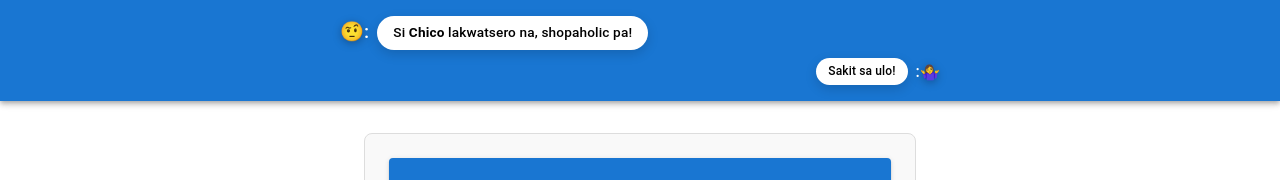
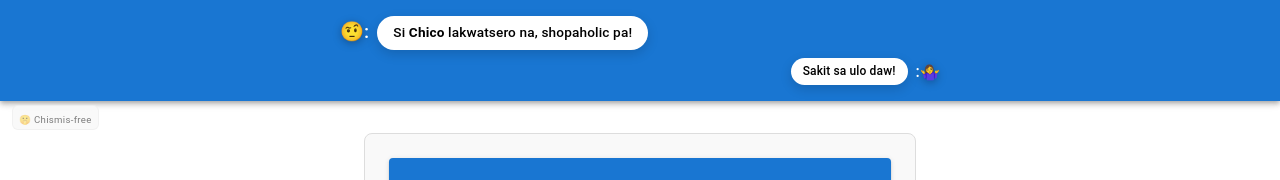
Before and after one commit to bayanicruz/expense-tracker, a React (Create React App) app in the folder client/: page / in a window 1280 px wide. Shown: the top 180 px of the page. Built offline with nearby package versions, Linux system fonts and the light colour scheme; no server answers; some icons are missing.

Commit message:
Update conversation experience

```diff
--- a/client/src/components/Header.js
+++ b/client/src/components/Header.js
@@ -3,6 +3,10 @@ import AppBar from '@mui/material/AppBar';
 import Toolbar from '@mui/material/Toolbar';
 import Typography from '@mui/material/Typography';
 import Box from '@mui/material/Box';
+import IconButton from '@mui/material/IconButton';
+import Collapse from '@mui/material/Collapse';
+import ExpandLess from '@mui/icons-material/ExpandLess';
+import ExpandMore from '@mui/icons-material/ExpandMore';
 import titlesConfig from '../config/titles.json';
 
 function Header() {
@@ -14,6 +18,7 @@ function Header() {
   const [touchEnd, setTouchEnd] = useState(null);
   const [users, setUsers] = useState([]);
   const [usersLoaded, setUsersLoaded] = useState(false);
+  const [isExpanded, setIsExpanded] = useState(true);
 
   const API_URL = process.env.REACT_APP_API_URL || '';
 
@@ -76,6 +81,10 @@ function Header() {
 
   const minSwipeDistance = 50;
 
+  const toggleExpanded = () => {
+    setIsExpanded(!isExpanded);
+  };
+
   const renderTitle = (text) => {
     // Split text by **bold** markers and render accordingly
     const parts = text.split(/\*\*(.*?)\*\*/g);
@@ -116,11 +125,21 @@ function Header() {
 
   return (
     <AppBar position="sticky">
-      <Toolbar sx={{ justifyContent: 'center', py: 2 }}>
+      <Toolbar sx={{ justifyContent: 'center', py: isExpanded ? 2 : 1, minHeight: isExpanded ? 'auto' : '48px' }}>
+        <Box sx={{ maxWidth: '600px', width: '100%', position: 'relative' }}>
+          {/* Collapsed State - Simple Title */}
+          {!isExpanded && (
+            <Box sx={{ display: 'flex', justifyContent: 'center', alignItems: 'center' }}>
+              <Typography variant="h6" sx={{ color: 'white', fontWeight: 600 }}>
+                Expense Tracker
+              </Typography>
+            </Box>
+          )}
+
+          {/* Collapsible Content */}
+          <Collapse in={isExpanded} timeout="auto" unmountOnExit>
             <Box
               sx={{
-            maxWidth: '600px',
-            width: '100%',
                 display: 'flex',
                 flexDirection: 'column',
                 gap: 1,
@@ -207,7 +226,41 @@ function Header() {
                 </Typography>
               </Box>
             </Box>
+          </Collapse>
+
+        </Box>
       </Toolbar>
+
+      {/* Hide/Show Conversation Button - Below header border */}
+      <Box sx={{
+        position: 'absolute',
+        top: 'calc(100% + 4px)',
+        left: '12px',
+        zIndex: 100,
+        backgroundColor: 'rgba(248, 248, 248, 0.8)',
+        backdropFilter: 'blur(6px)',
+        borderRadius: '6px',
+        padding: '1px 6px',
+        border: '1px solid rgba(0, 0, 0, 0.03)',
+        transition: 'all 0.2s ease'
+      }}>
+        <Typography
+          onClick={toggleExpanded}
+          variant="caption"
+          sx={{
+            color: 'rgba(0, 0, 0, 0.5)',
+            fontSize: '0.6rem',
+            cursor: 'pointer',
+            fontWeight: 400,
+            transition: 'color 0.2s ease',
+            '&:hover': {
+              color: 'rgba(0, 0, 0, 0.7)',
+            }
+          }}
+        >
+          {isExpanded ? '🤫 Chismis-free' : '👂 Maki chismis'}
+        </Typography>
+      </Box>
     </AppBar>
   );
 }
--- a/client/src/config/titles.json
+++ b/client/src/config/titles.json
@@ -71,36 +71,36 @@
     "🤑"
   ],
   "answers": [
-    "Flex lang.",
-    "Deserve ko.",
-    "Bahala na.",
-    "YOLO!",
-    "Happy ako.",
-    "Treat yourself!",
-    "Rewards lang.",
-    "Sweldo, eh.",
-    "Self-care!",
-    "Mind your own.",
-    "May pera, eh.",
-    "Laban lang.",
-    "Minsan lang.",
-    "Keri ko!",
-    "Worth it!",
-    "Akalain mo yun!",
-    "Secret lang.",
-    "Sakit sa ulo!",
-    "Live life!",
-    "Ikaw na!",
-    "Pasiklab lang.",
-    "Ikaw ba yan?",
-    "Hanap buhay!",
-    "Bigay todo!",
-    "Wag selos.",
-    "Level up!",
-    "Victory dance!",
-    "One time!",
-    "Pasensya na.",
-    "Goals!"
+    "Flex lang daw.",
+    "Deserve niya daw.",
+    "Bahala na raw.",
+    "YOLO daw!",
+    "Happy naman daw siya.",
+    "Treat yourself daw!",
+    "Rewards lang daw.",
+    "Sweldo naman daw.",
+    "Self-care daw!",
+    "Mind your own daw.",
+    "May pera naman daw.",
+    "Laban lang daw.",
+    "Minsan lang naman daw.",
+    "Keri niya daw!",
+    "Worth it naman daw!",
+    "Akalain mo yun daw!",
+    "Secret lang daw.",
+    "Sakit sa ulo daw!",
+    "Live life daw!",
+    "Ikaw na daw!",
+    "Pasiklab lang daw.",
+    "Ikaw ba yan daw?",
+    "Hanap buhay daw!",
+    "Bigay todo daw!",
+    "Wag daw selos.",
+    "Level up daw!",
+    "Victory dance daw!",
+    "One time lang daw!",
+    "Pasensya na daw.",
+    "Goals daw niya!"
   ],
   "answerEmojis": [
     "💅",
```
Lines whose indentation alone changed are shown as unchanged.
